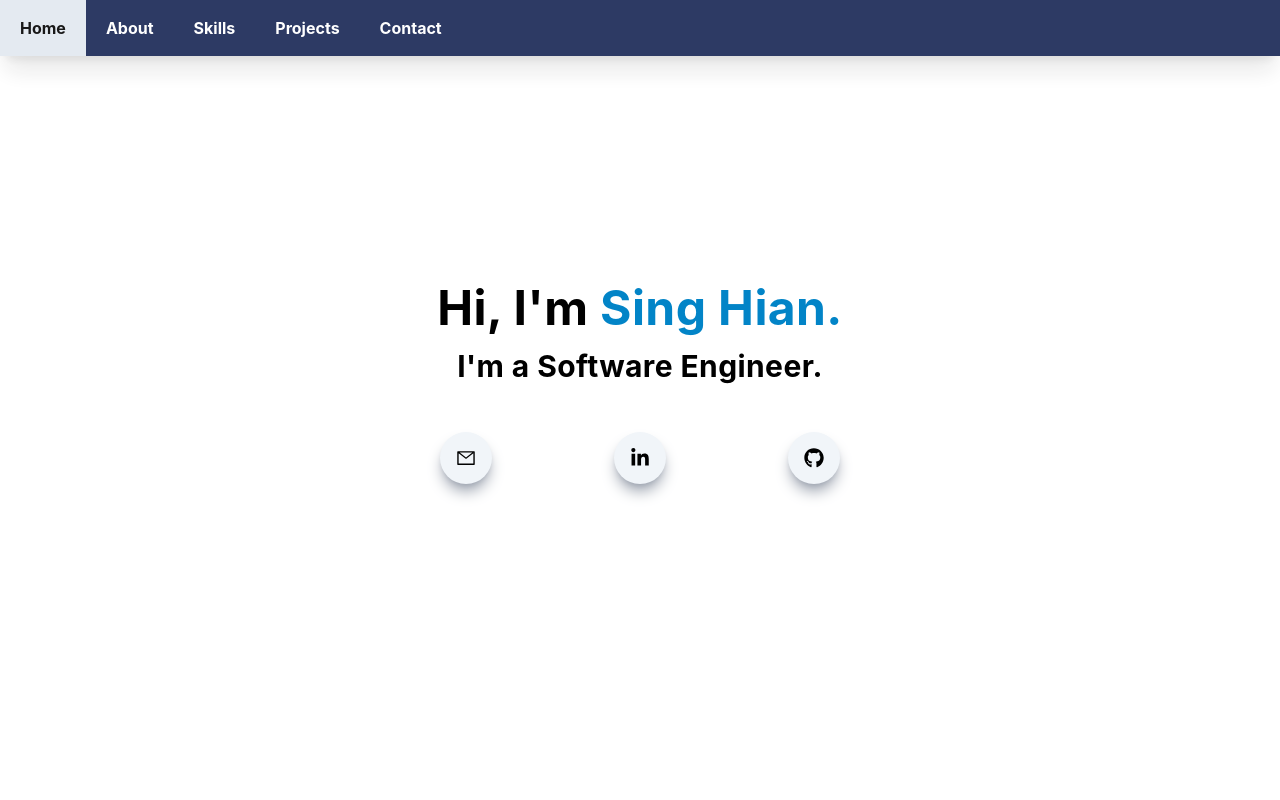
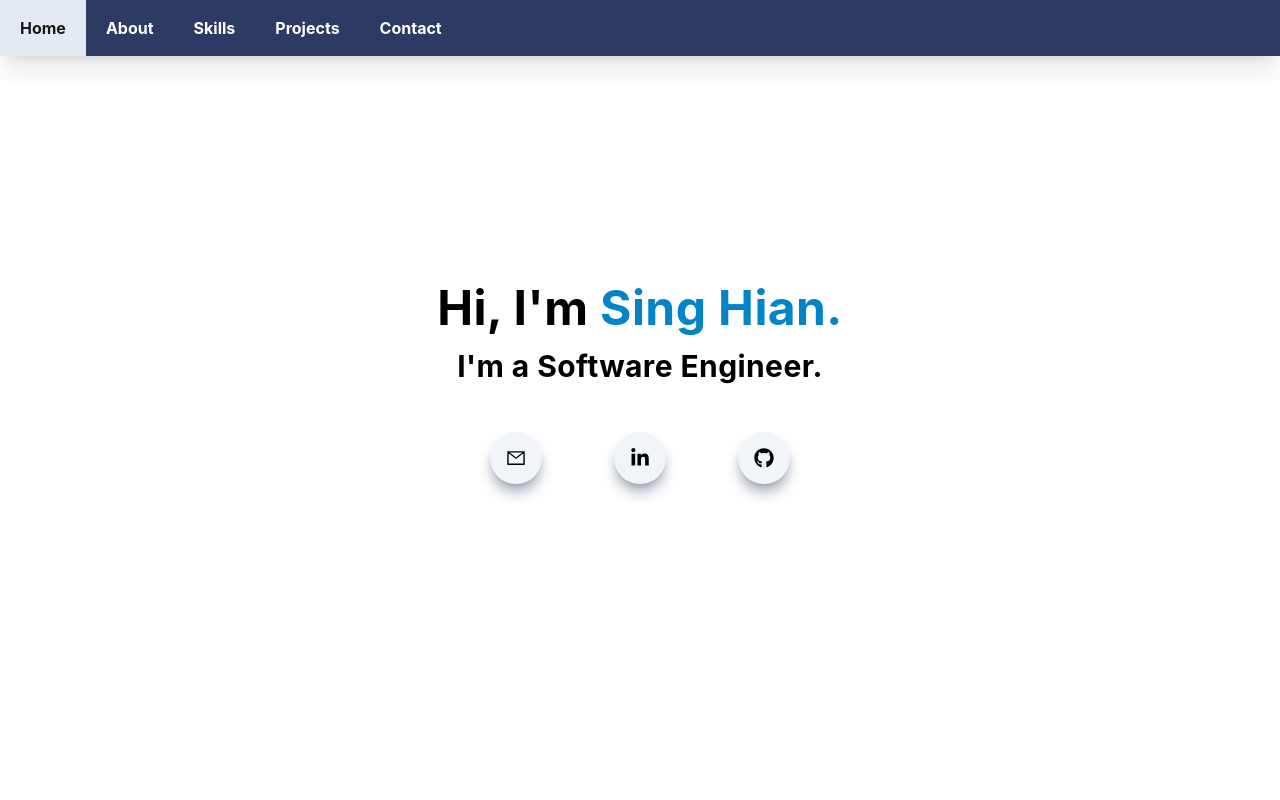
Before and after one commit to sohsinghian/my-portfolio, a React (Create React App) app: page / in a window 1280 px wide. Shown: the top 800 px of the page. Built offline with nearby package versions, Linux system fonts and the light colour scheme.

Commit message:
edit css

```diff
--- a/src/components/Footer.js
+++ b/src/components/Footer.js
@@ -6,7 +6,7 @@ const Footer = () => {
   return (
     <>
       <footer class="bg-slate-200" id="contact">
-        <div class="flex justify-between w-1/2 m-auto items-center py-4">
+        <div class="flex justify-between max-w-[300px] m-auto items-center py-4">
           <a href="mailto:sohsinghian@gmail.com">
             <div class="rounded-full shadow-lg shadow-gray-400 bg-slate-100 p-4">
               <AiOutlineMail class="w-5 h-5" />
--- a/src/pages/Home.js
+++ b/src/pages/Home.js
@@ -13,7 +13,7 @@ const Home = () => {
           I'm a Software Engineer.
         </p>
         <div>
-          <div class="flex justify-between lg:w-1/3 sm:w-2/3 md:w-1/2 m-auto items-center py-10">
+          <div class="flex justify-between lg:w-1/3 max-w-[300px] m-auto items-center py-10">
             <a href="mailto:sohsinghian@gmail.com">
               <div class="rounded-full shadow-lg shadow-gray-400 bg-slate-100 p-4">
                 <AiOutlineMail class="w-5 h-5" />
```
